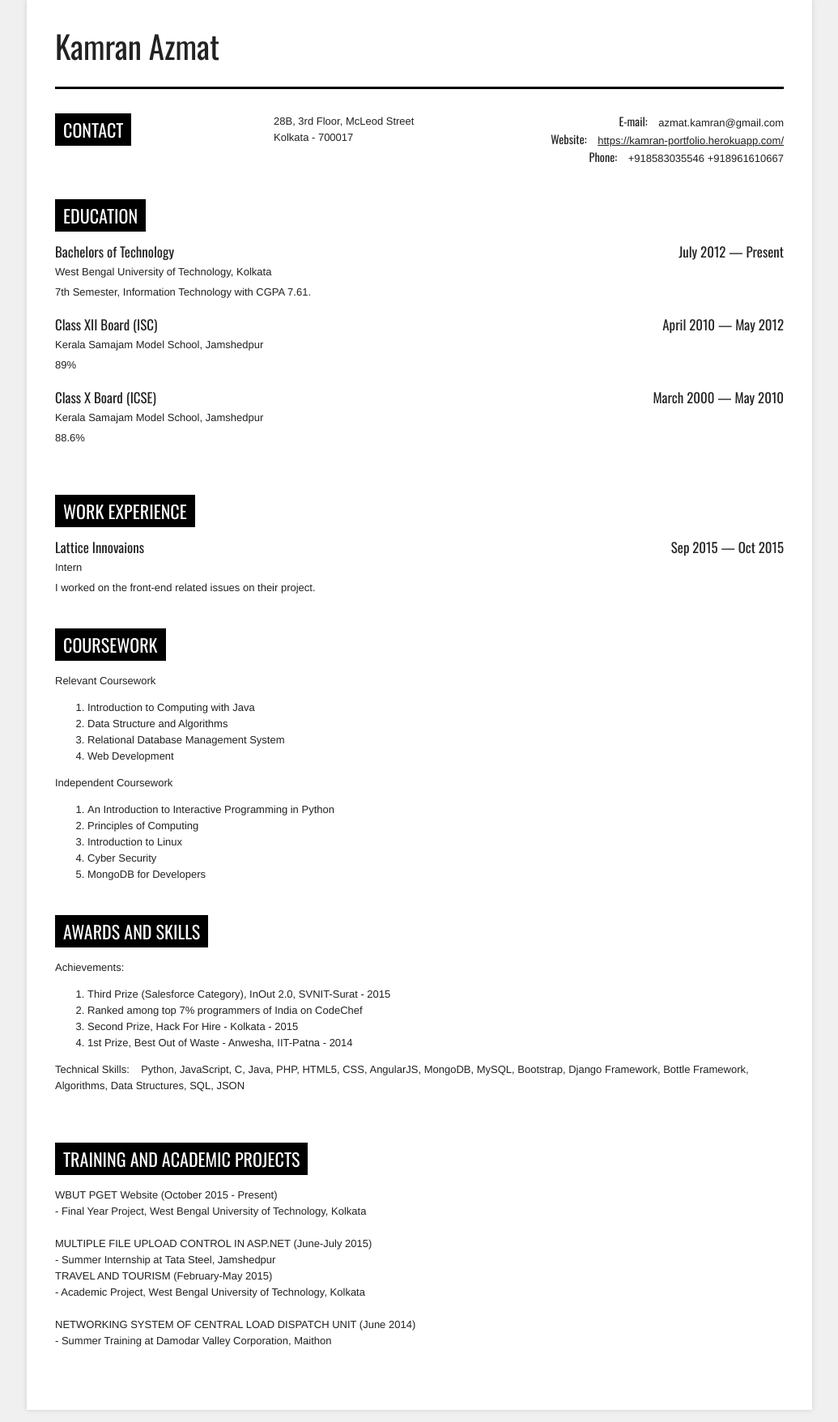
After one commit to kamranazmat/personal_portfolio, a PHP site: page /resume.php in a window 1280 px wide. The commit adds this page. Shown: the whole page at 81% size, without its empty margins (122-1157 px from the left). Run offline with PHP 8.4, Linux system fonts and the light colour scheme.

Commit message:
resume included

```diff
--- /dev/null
+++ b/resume.php
@@ -0,0 +1,332 @@
+<!DOCTYPE html>
+<html>
+<head>
+	<title>Kamran Azmat | Resume</title>
+	<meta http-equiv="Content-Type" content="text/html; charset=utf-8" />
+	<link href="http://fonts.googleapis.com/css?family=Oswald" rel="stylesheet" type="text/css" />
+	<style type="text/css">
+		body {
+			background: #f0f0f0;
+			margin: 0;
+			padding: 0;
+
+			font-family: 'Helvetica Neue', Helvetica, Arial, sans-serif;
+			line-height: 20px;
+			font-size: 13px;
+
+			color: #222;
+		}
+
+		h1, h2, h3, h4 {
+			font-family: 'Oswald', Impact, Helvetica, Arial, sans-serif;
+			font-weight: normal;
+			margin: 0 0 15px 0;
+			padding: 0;
+		}
+		h1 {
+			font-size: 300%;
+		}
+		h2 {
+			font-size: 210%;
+		}
+		h3 {
+			font-size: 130%;
+		}
+
+		p {
+			margin: 0 0 10px 0;
+		}
+
+		ul {
+			margin: 0;
+			list-style-type: square;
+		}
+		a {
+			color: #222;
+		}
+
+		.rtl {
+			direction: rtl;
+		}
+		.clear {
+			clear: both;
+		}
+
+		#main {
+			background: #fff;
+			width: 900px;
+			padding: 35px;
+			margin: 0 auto 15px auto;
+			overflow: hidden;
+
+			box-shadow: 0 0 6px #ccc;
+		}
+
+		#title {
+			line-height: 42px;
+			border-bottom: 3px solid #000;
+			padding-bottom: 30px;
+			margin: 0px 0 30px 0;
+		}
+
+		#credit {
+			margin-bottom: 20px;
+			font-size: 11px;
+			color: #999;
+			text-align: center;
+		}
+			#credit a {
+				color: #999;
+			}
+
+		p label {
+			font-family: 'Oswald', Helvetica, Arial, serif;
+
+			font-size: 110%;
+			margin-right: 10px;
+		}
+			p label span.colon {
+				display: inline;
+			}
+
+
+		.section {
+			margin-bottom: 40px;
+		}
+		.section .set {
+		}
+		.item {
+			margin: 0 0 20px 0;
+		}
+
+
+		.section .title {
+			text-transform: uppercase;
+			font-size: 170%;
+
+			padding: 10px 10px;
+			margin: 0 auto 15px auto;
+
+			display: inline-block;
+			background: #000;
+			color: #fff;
+		}
+		.section .set h3 {
+			margin: 0;
+		}
+
+
+
+		.basic-info {
+			border-top: 0;
+		}
+		.section.basic-info .title {
+			float: left;
+			border: 0;
+		}
+		.basic-info .set {
+			float: right;
+			width: 70%;
+		}
+		.basic-info .address {
+			width: 40%;
+			float: left;
+		}
+		.basic-info .r {
+			float: right;
+			width: 60%;
+			text-align: right;
+		}
+		.basic-info label {
+			font-family: 'Oswald', Helvetica, Arial, serif;
+		}
+		.basic-info label, .basic-info span  {
+			display: inline !important;
+		}
+		.basic-info p {
+			margin: 0;
+		}
+
+		.section span {
+			display: block;
+		}
+		.section h3 span.l, .section span.r {
+			width: 49%;
+			float: left;
+		}
+		.section span.r {
+			float: right;
+			text-align: right;
+		}
+		.section-education .school,
+		.section-work .job_title {
+			font-size: 100%;
+			display: block;
+			margin: 5px 0 5px 0;
+		}
+
+
+		#photo {
+			width: 160px;
+			height: 200px;
+			overflow: hidden;
+			float: left;
+			margin-top: 4px;
+			border-radius: 4px;
+		}
+		#photo img {
+			width: 100%;
+			height: auto;
+		}
+		.header.photo {
+			margin-left: 190px;
+		}
+		.header.photo #title {
+			text-align: left;
+		}
+		.header.photo .basic-info {
+			float: none;
+			padding: 0;
+		}
+
+
+		@media screen and (max-width: 950px) {
+			body {
+				background: #fff;
+			}
+			#main {
+				box-shadow: none;
+				padding: 0;
+				padding: 5px;
+			}
+		}
+	</style>
+</head>
+<body class="lang-en ">
+
+<div id="main">
+
+	<h1 id="title">Kamran Azmat</h1>
+	<div class="basic-info section">
+		<h2 class="title">Contact</h2>
+		<div class="set">
+			<p class="address">
+				<span class="value">28B, 3rd Floor, McLeod Street<br />Kolkata - 700017	</span>
+				</p>
+				<div class="r">
+					<p class="email"><label>E-mail<span class="colon">:</span></label> <span class="value">azmat.kamran@gmail.com</span></p>
+
+					<p class="website"><label>Website<span class="colon">:</span></label> <span class="value"><a href="https://kamran-portfolio.herokuapp.com/" rel="nofollow">https://kamran-portfolio.herokuapp.com/</a></span></p>
+
+					<p class="phone"><label>Phone<span class="colon">:</span></label> <span class="value">+918583035546  +918961610667</span></p>
+				</div>
+			<div class="clear"> </div>
+		</div>
+		<div class="clear"> </div>
+	</div>
+
+
+
+	<div class="section section-education">
+	<h2 class="title">Education</h2>
+	<div class="set">
+		<div class="item">
+			<h3><span class="course l">Bachelors of Technology</span>
+		<span class="date r">July 2012 &mdash; Present</span>
+			</h3>
+			<span class="clear"> </span>
+			<span class="school">West Bengal University of Technology, Kolkata</span><span class="info">7th Semester, Information Technology with CGPA 7.61.</span><span class="clear"> </span>
+		</div>
+
+		<div class="item">
+			<h3><span class="course l">Class XII Board (ISC)</span>
+		<span class="date r">April 2010 &mdash; May 2012</span>
+			</h3>
+			<span class="clear"> </span>
+			<span class="school">Kerala Samajam Model School, Jamshedpur</span><span class="info">89%</span><span class="clear"> </span>
+		</div>
+
+		<div class="item">
+			<h3><span class="course l">Class X Board (ICSE)</span>
+		<span class="date r">March 2000 &mdash; May 2010</span>
+			</h3>
+			<span class="clear"> </span>
+			<span class="school">Kerala Samajam Model School, Jamshedpur</span><span class="info">88.6%</span><span class="clear"> </span>
+		</div>
+	</div>
+	<div class="clear"> </div>
+	</div>
+	<div class="section section-work">
+	<h2 class="title">Work experience</h2>
+	<div class="set">
+		<div class="item">
+			<h3><span class="company l">Lattice Innovaions</span>
+				<span class="date r">Sep 2015 &mdash; Oct 2015</span>
+			</h3>
+			<span class="clear"> </span>
+			<span class="job_title">Intern</span><span class="info">I worked on the front-end related issues on their project.</span><span class="clear"> </span>
+		</div>
+	</div>
+	</div>
+	<div class="clear"> </div>
+
+	<div class="section section-qualifications">
+	<h2 class="title">Coursework</h2>
+	<div class="set">
+		<div class="item">
+			<span class="info">Relevant Coursework<br />
+				<ol>
+					<li>Introduction to Computing with Java</li>
+					<li>Data Structure and Algorithms</li>
+					<li>Relational Database Management System</li>
+					<li>Web Development</li>
+				</ol>
+
+				Independent Coursework
+				<br/>
+				<ol>
+					<li>An Introduction to Interactive Programming in Python</li>
+					<li>Principles of Computing</li>
+					<li>Introduction to Linux</li>
+					<li>Cyber Security</li>
+					<li>MongoDB for Developers</li>
+				</ol>
+			</span>
+		</div>
+	</div>
+	<div class="clear"> </div>
+	</div>
+	<div class="section section-1442470834294">
+	<h2 class="title">Awards and Skills</h2>
+	<div class="set">
+		<div class="item">
+			<span class="info">Achievements: <br />
+				<ol>
+					<li>Third Prize (Salesforce Category), InOut 2.0, SVNIT-Surat - 2015</li>
+					<li>Ranked among top 7% programmers of India on CodeChef</li>
+					<li>Second Prize, Hack For Hire - Kolkata - 2015</li>
+					<li>1st Prize, Best Out of Waste - Anwesha, IIT-Patna - 2014</li>
+				</ol>
+				Technical Skills:    Python, JavaScript, C, Java, PHP, HTML5, CSS, AngularJS, MongoDB, MySQL, Bootstrap, Django Framework, Bottle Framework, Algorithms, Data Structures, SQL, JSON
+			</span>
+		</div>
+	</div>
+	<div class="clear"></div>
+	</div>
+	</br>
+	<div class="section section-1442469517432">
+	<h2 class="title">Training and Academic projects</h2>
+		<div class="set">
+			<div class="item">
+				<span class="info">WBUT PGET Website (October 2015 - Present)<br />- Final Year Project, West Bengal University of Technology, Kolkata <br /><br />
+					MULTIPLE FILE UPLOAD CONTROL IN ASP.NET (June-July 2015)<br />- Summer Internship at Tata Steel, Jamshedpur<br />TRAVEL AND TOURISM (February-May 2015)<br />- Academic Project, West Bengal University of Technology, Kolkata<br /><br />
+					NETWORKING SYSTEM OF CENTRAL LOAD DISPATCH UNIT (June 2014)<br />- Summer Training at Damodar Valley Corporation, Maithon
+				</span>
+			</div>
+		</div>
+		<div class="clear"> </div>
+	</div>
+</div>
+
+</body>
+</html>
--- a/template/about.php
+++ b/template/about.php
@@ -64,5 +64,5 @@
  <div class="col-md-12"></br></div>
   <div class="col-md-4"></div>
   <div class="col-md-6" align="right" style="color: white">
-  	<a href="" style="color: white"><i class="fa fa-download fa-4x"></i></a>
+  	<button class="btn btn-default" onclick="window.open('resume.php', '_blank');" style="font-family: Courier; color: #0089e6">Resume`</a></button>
   </div>
```
Also changed, not shown: index.php (+14 -9 lines).
